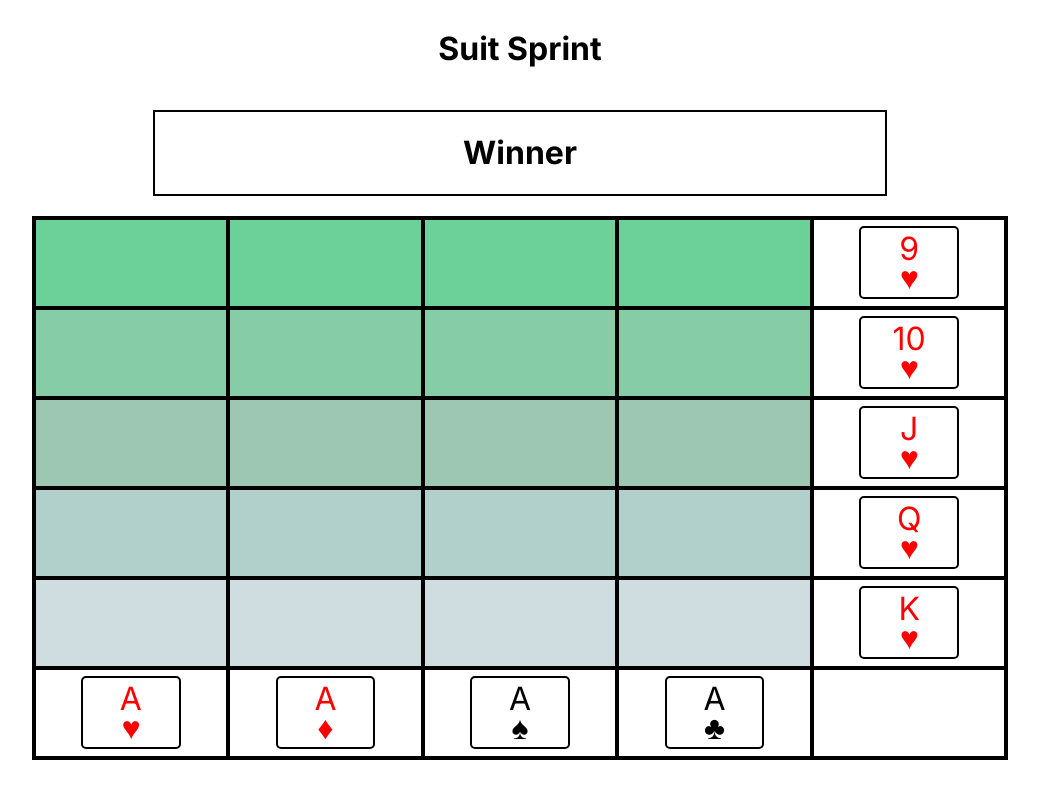
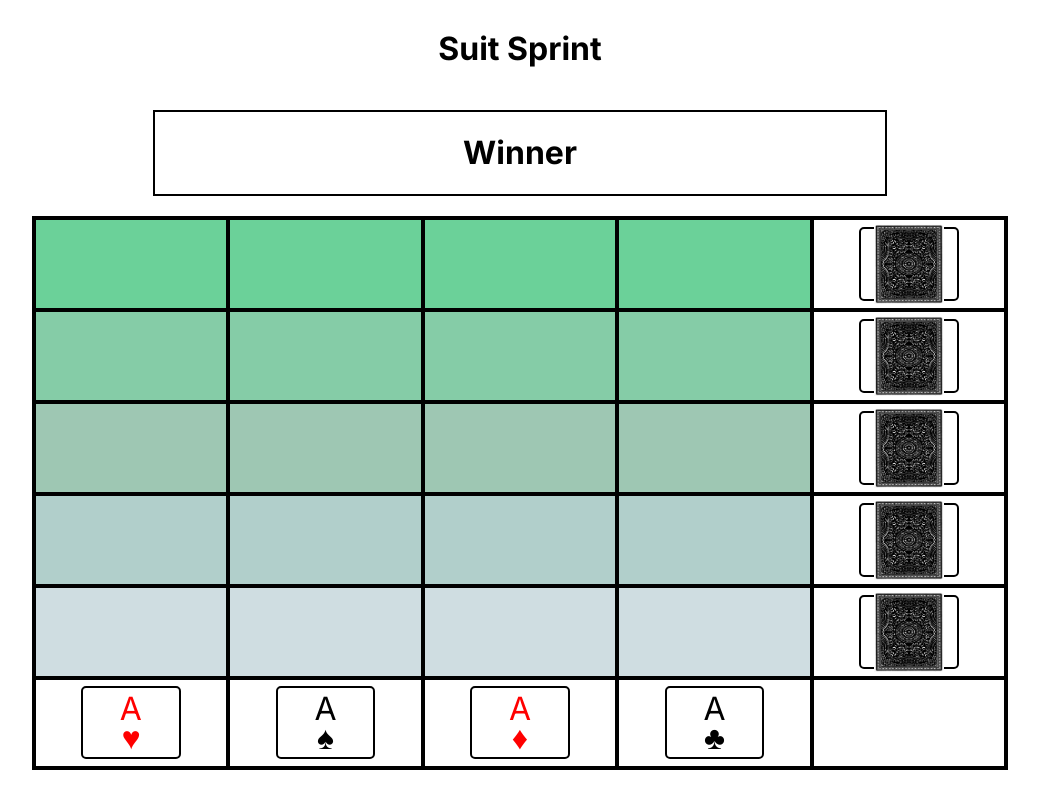
Before and after one commit to jshprintz/suit-sprint, a Next.js app: page / in a window 1280 px wide. Shown: the whole page, without its empty margins (96-1135 px from the left). Built offline with nearby package versions, Linux system fonts and the light colour scheme.

Commit message:
Card back styling

```diff
--- a/src/app/Components/GameComponents/CardDisplay/CardDisplay.tsx
+++ b/src/app/Components/GameComponents/CardDisplay/CardDisplay.tsx
@@ -1,5 +1,6 @@
 import React, { Component } from "react";
 import styled from "styled-components";
+import Image from "next/image";
 
 interface CardDisplayProps {
   rank: string;
@@ -14,6 +15,10 @@ const CardDisplay = (props: CardDisplayProps): React.JSX.Element => {
   // Hearts = ♥
   // Diamonds = ♦
   // Clubs = ♣
+
+  const cardBack = (
+    <Image src="/cardBack.png" alt="card back" width={100} height={150} />
+  );
 
   const getSuit = (suit: string): string => {
     switch (suit) {
@@ -36,12 +41,23 @@ const CardDisplay = (props: CardDisplayProps): React.JSX.Element => {
   return (
     <Container>
       <Card color={color}>
+        {flipped ? (
+          <Image
+            src="/assets/images/cardBack.png"
+            alt="card back"
+            width={70}
+            height={80}
+          />
+        ) : (
+          <>
             <CardContent style={{ transform: "translateY(5px)" }}>
               {rank}
             </CardContent>
             <CardContent style={{ transform: "translateY(-5px)" }}>
               {suitIcon}
             </CardContent>
+          </>
+        )}
       </Card>
     </Container>
   );
--- a/src/app/Components/GamePage.tsx
+++ b/src/app/Components/GamePage.tsx
@@ -11,13 +11,7 @@ import {
 } from "./objects/gameObjects";
 
 const GamePage: React.FC = () => {
-
-  const cardRow: ICardProps[] = [
-    AceHearts,
-    AceDiamonds,
-    AceSpades,
-    AceClubs,
-  ];
+  const cardRow: ICardProps[] = [AceHearts, AceSpades, AceDiamonds, AceClubs];
   const gameBoard = [cardRow, cardRow, cardRow, cardRow, cardRow, cardRow];
 
   return (
```
Also changed, not shown: public/assets/images/cardBack.png (added). Lines whose indentation alone changed are shown as unchanged.
